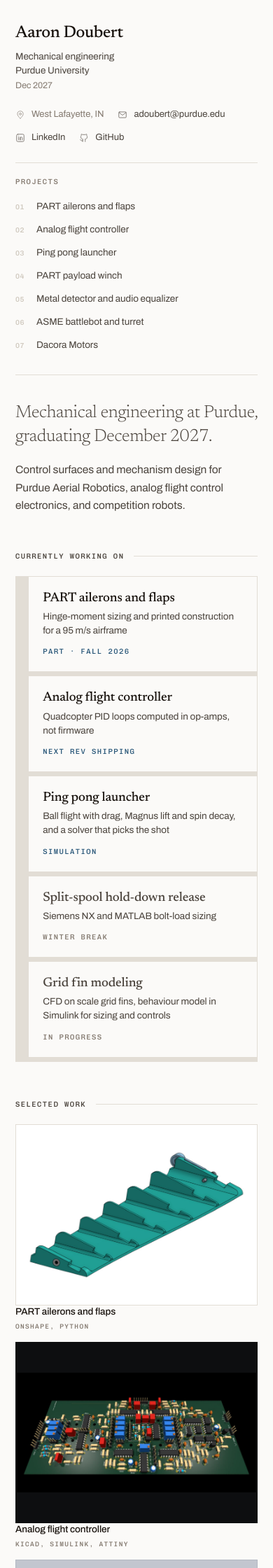
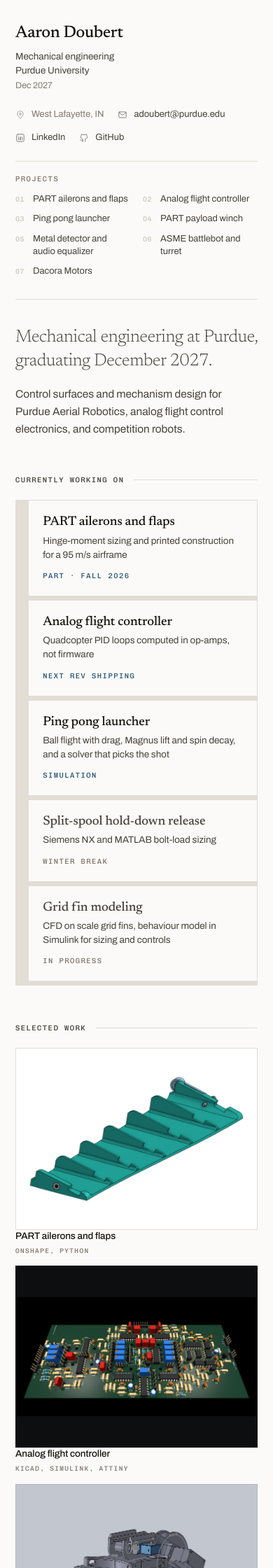
Before and after one commit to AaronDoubert/AaronDoubert.github.io, a Jekyll site: the page built from index.md, in a window 390 px wide. Shown: the top 2240 px of the page at 70% size. Built offline with Jekyll 4.4.1, drawn with Linux system fonts in a browser that asks for light colours.

Commit message:
Compact two-column project nav on phones
The seven-item list pushed all page content below the fold on a 375px viewport.

```diff
--- a/_sass/_style.scss
+++ b/_sass/_style.scss
@@ -654,12 +654,23 @@ pre code { background: none; border: 0; padding: 0; font-size: 1em; }
     gap: 6px 20px;
     margin-top: 18px;
   }
+  // Two compact columns, otherwise the whole project list pushes the page
+  // content below the fold on a phone.
   .side-nav {
-    margin-top: 22px;
-    padding-top: 18px;
+    margin-top: 20px;
+    padding-top: 16px;
     overflow: visible;
+    display: grid;
+    grid-template-columns: repeat(2, minmax(0, 1fr));
+    column-gap: 18px;
   }
-  .side-nav a { padding: 7px 0; }
+  .side-nav .lbl { grid-column: 1 / -1; margin-bottom: 6px; }
+  .side-nav a {
+    padding: 5px 0;
+    font-size: 13px;
+    grid-template-columns: 19px 1fr;
+    gap: 6px;
+  }
   .side-foot { display: none; }
 
   .content { padding: 38px 0 80px; }
```
